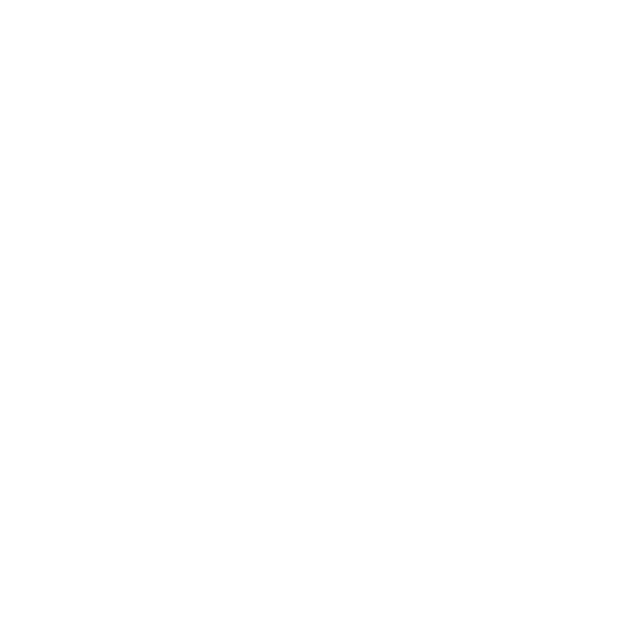
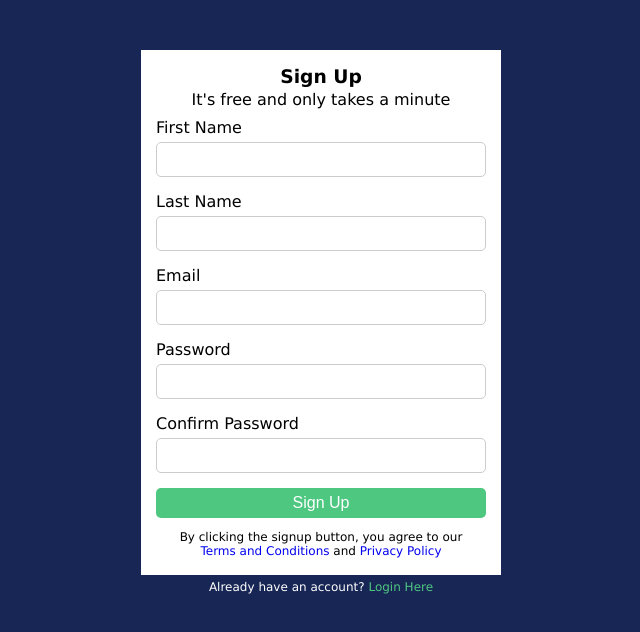
Before and after one commit to denims/frontend, a plain HTML site: page 04-signup-form/signup.html in a window 1280 px wide. Shown: the whole page, without its empty margins (319-959 px from the left). Drawn offline with Linux system fonts and the light colour scheme.

Commit message:
Added signup form

```diff
--- a/04-signup-form/signup.css
+++ b/04-signup-form/signup.css
@@ -0,0 +1,71 @@
+body {
+    background-color: #182655;
+    font-family: Verdana, Geneva, Tahoma, sans-serif;
+}
+
+.login-container {
+    box-sizing: border-box;
+    max-width: 360px;
+    margin: 50px auto;
+}
+
+.login-container label, .login-container input {
+  display: block;
+}
+
+.login-form {
+    background-color: #fff;
+    padding: 5px 15px;
+}
+
+.form-middle{
+    text-align: center;
+    line-height: 5px;
+}
+
+.form-input {
+    padding-bottom: 15px;
+}
+
+.input-text {
+    margin-top: 5px;
+    border: 1px solid #ccc;
+    border-radius: 5px;
+    box-sizing: border-box;
+    width: 100%;
+    height: 35px;
+    padding: 10px;
+}
+
+.submit-button {
+    box-sizing: border-box;
+    border: none;
+    border-radius: 5px;
+    width: 100%;
+    height: 30px;
+    background-color: #4ec780;
+    color: #fff;
+    font-size: 16px;
+    cursor: pointer;
+}
+
+.disclaimer {
+    font-size: 12px;
+    text-align: center;
+}
+
+.disclaimer a {
+    text-decoration: none;
+}
+
+.account-exists {
+    text-align: center;
+    font-size: 12px;
+    color: #fff;
+    padding: 5px;
+}
+
+.account-exists a {
+    text-decoration: none;
+    color: #4ec780;
+}
--- a/04-signup-form/signup.html
+++ b/04-signup-form/signup.html
@@ -4,9 +4,39 @@
     <meta charset="UTF-8">
     <meta http-equiv="X-UA-Compatible" content="IE=edge">
     <meta name="viewport" content="width=device-width, initial-scale=1.0">
-    <title>Document</title>
+    <title>Deni's World</title>
+    <link rel="stylesheet" href="signup.css">
 </head>
 <body>
-
+    <div class="login-container">
+        <form class="login-form" action="submit">
+            <h3 class="form-middle">Sign Up</h3>
+            <p class="form-middle">It's free and only takes a minute</p>
+            <div class="form-input">
+                <label for="first-name">First Name</label>
+                <input class="input-text" id="first-name" type="text">
+            </div>
+            <div class="form-input">
+                <label for="last-name">Last Name</label>
+                <input class="input-text" id="last-name" type="text">
+            </div>
+            <div class="form-input">
+                <label for="email">Email</label>
+                <input class="input-text" id="email" type="email">
+            </div>
+            <div class="form-input">
+                <label for="password">Password</label>
+                <input class="input-text" id="password" type="password">
+            </div>
+            <div class="form-input">
+                <label for="confirm-password">Confirm Password</label>
+                <input class="input-text" id="confirm-password" type="password">
+            </div>
+            <button class="submit-button" type="submit">Sign Up</button>
+            <p class="disclaimer">By clicking the signup button, you agree to our <br><a href="#">Terms and Conditions</a>
+            and <a href="#">Privacy Policy</a></p>
+        </form>
+        <footer class="account-exists">Already have an account? <a href="#">Login Here</a></footer>
+    </div>
 </body>
 </html>
```
Also changed, not shown: 1 other file.
